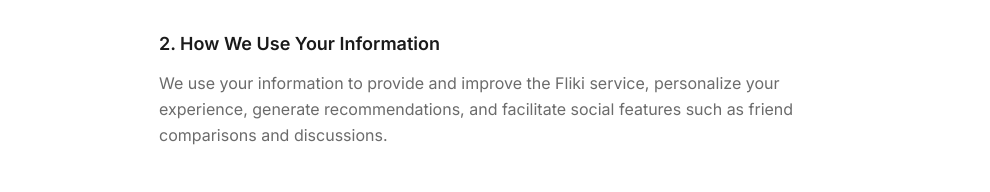
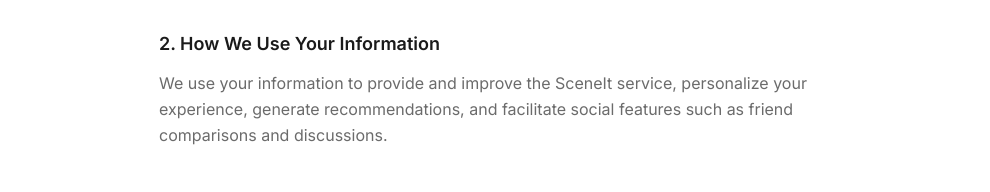
Before and after one commit to FlikiApp/FlikiApp-Web, a React (Vite) app: page /privacy in a window 1280 px wide. Shown: the part 468-660 px from the top of the page, without its empty margins (145-1135 px from the left). Built offline with nearby package versions, Linux system fonts and the light colour scheme; a web font is replaced by a local one.

Commit message:
Rename Fliki to SceneIt in PrivacyPage

```diff
--- a/src/pages/PrivacyPage.tsx
+++ b/src/pages/PrivacyPage.tsx
@@ -29,7 +29,7 @@
               <div>
                 <h2 className="text-lg font-semibold text-text-primary mb-3">2. How We Use Your Information</h2>
                 <p>
-                  We use your information to provide and improve the Fliki service, personalize your experience, generate recommendations, and facilitate social features such as friend comparisons and discussions.
+                  We use your information to provide and improve the SceneIt service, personalize your experience, generate recommendations, and facilitate social features such as friend comparisons and discussions.
                 </p>
               </div>
 
```
